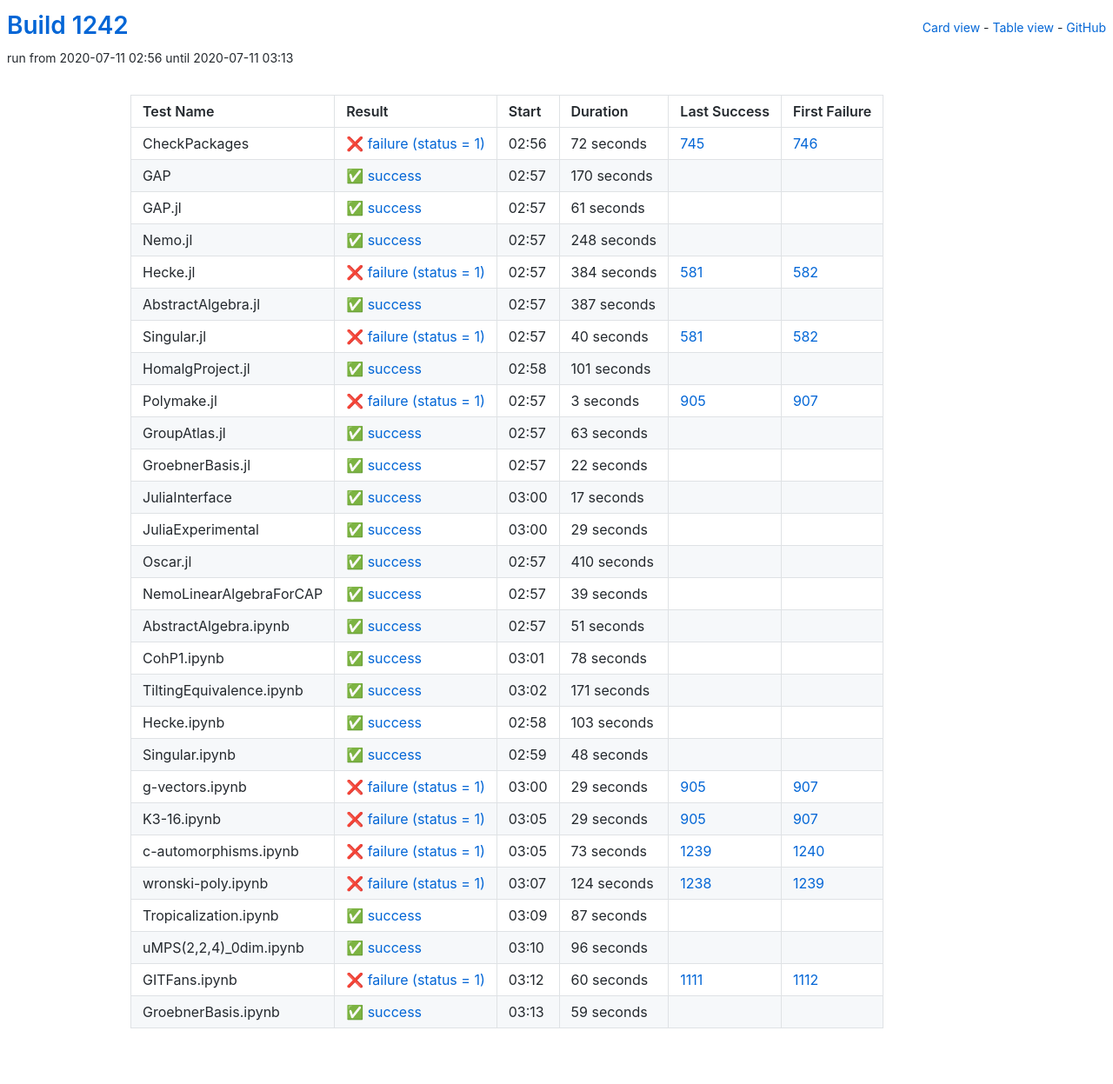
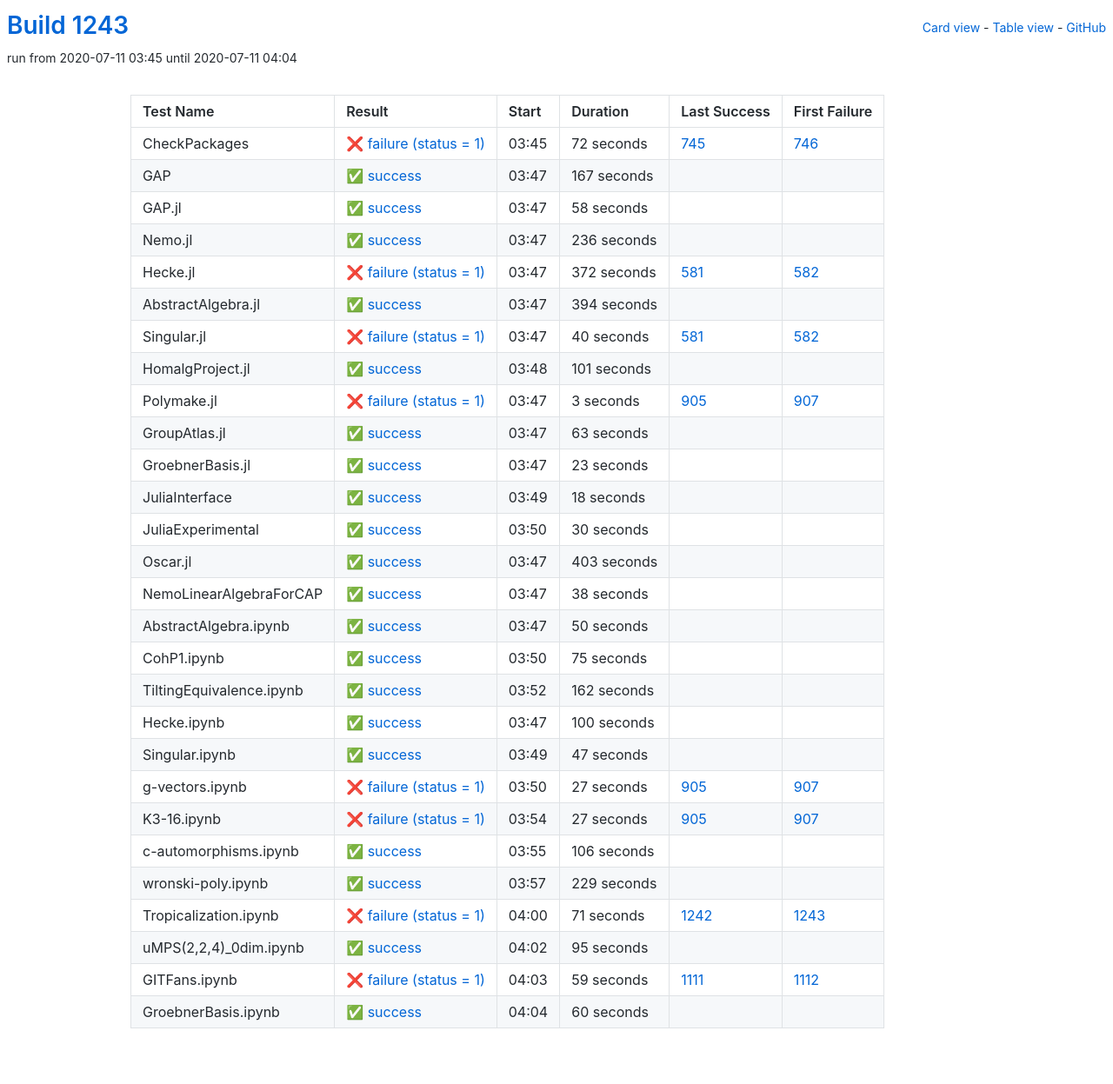
Before and after one commit to oscar-system/oscar-ci-status-1.4, a Jekyll site: the page built from table.html, in a window 1280 px wide. Shown: the whole page at 87% size. Built offline with Jekyll 4.4.1, drawn with Linux system fonts in a browser that asks for light colours.

Commit message:
Build #1243

```diff
--- a/_data/ci.yml
+++ b/_data/ci.yml
@@ -1,6 +1,6 @@
 ---
-build: 1242
-build_url: https://oscarci.mathematik.uni-kl.de/job/oscar-julia-1.4/1242/
+build: 1243
+build_url: https://oscarci.mathematik.uni-kl.de/job/oscar-julia-1.4/1243/
 job: oscar-julia-1.4
 organization: oscar-system
 repo: oscar-ci-status-1.4
@@ -8,8 +8,8 @@ repourl: https://github.com/oscar-system/oscar-ci-status-1.4
 tests:
 - name: CheckPackages
   id: checkpackages
-  log: https://oscarci.mathematik.uni-kl.de/job/oscar-julia-1.4/1242/artifact/logs/build-1242/CheckPackages.log
-  start: 2020-07-11 02:56
+  log: https://oscarci.mathematik.uni-kl.de/job/oscar-julia-1.4/1243/artifact/logs/build-1243/CheckPackages.log
+  start: 2020-07-11 03:45
   success: false
   exitcode: 1
   status: failure
@@ -20,68 +20,68 @@ tests:
   first_failure_url: https://oscarci.mathematik.uni-kl.de/job/oscar-julia-1.4/746/
 - name: GAP
   id: gap
-  log: https://oscarci.mathematik.uni-kl.de/job/oscar-julia-1.4/1242/artifact/logs/build-1242/GAP.log
-  start: 2020-07-11 02:57
+  log: https://oscarci.mathematik.uni-kl.de/job/oscar-julia-1.4/1243/artifact/logs/build-1243/GAP.log
+  start: 2020-07-11 03:47
   success: true
   exitcode: 0
   status: success
-  duration: 170
+  duration: 167
   last_success: false
   last_success_url:
   first_failure: false
   first_failure_url:
 - name: GAP.jl
   id: gap-jl
-  log: https://oscarci.mathematik.uni-kl.de/job/oscar-julia-1.4/1242/artifact/logs/build-1242/GAP.jl.log
-  start: 2020-07-11 02:57
+  log: https://oscarci.mathematik.uni-kl.de/job/oscar-julia-1.4/1243/artifact/logs/build-1243/GAP.jl.log
+  start: 2020-07-11 03:47
   success: true
   exitcode: 0
   status: success
-  duration: 61
+  duration: 58
   last_success: false
   last_success_url:
   first_failure: false
   first_failure_url:
 - name: Nemo.jl
   id: nemo-jl
-  log: https://oscarci.mathematik.uni-kl.de/job/oscar-julia-1.4/1242/artifact/logs/build-1242/Nemo.jl.log
-  start: 2020-07-11 02:57
+  log: https://oscarci.mathematik.uni-kl.de/job/oscar-julia-1.4/1243/artifact/logs/build-1243/Nemo.jl.log
+  start: 2020-07-11 03:47
   success: true
   exitcode: 0
   status: success
-  duration: 248
+  duration: 236
   last_success: false
   last_success_url:
   first_failure: false
   first_failure_url:
 - name: Hecke.jl
   id: hecke-jl
-  log: https://oscarci.mathematik.uni-kl.de/job/oscar-julia-1.4/1242/artifact/logs/build-1242/Hecke.jl.log
-  start: 2020-07-11 02:57
+  log: https://oscarci.mathematik.uni-kl.de/job/oscar-julia-1.4/1243/artifact/logs/build-1243/Hecke.jl.log
+  start: 2020-07-11 03:47
   success: false
   exitcode: 1
   status: failure
-  duration: 384
+  duration: 372
   last_success: 581
   last_success_url: https://oscarci.mathematik.uni-kl.de/job/oscar-julia-1.4/581/
   first_failure: 582
   first_failure_url: https://oscarci.mathematik.uni-kl.de/job/oscar-julia-1.4/582/
 - name: AbstractAlgebra.jl
   id: abstractalgebra-jl
-  log: https://oscarci.mathematik.uni-kl.de/job/oscar-julia-1.4/1242/artifact/logs/build-1242/AbstractAlgebra.jl.log
-  start: 2020-07-11 02:57
+  log: https://oscarci.mathematik.uni-kl.de/job/oscar-julia-1.4/1243/artifact/logs/build-1243/AbstractAlgebra.jl.log
+  start: 2020-07-11 03:47
   success: true
   exitcode: 0
   status: success
-  duration: 387
+  duration: 394
   last_success: false
   last_success_url:
   first_failure: false
   first_failure_url:
 - name: Singular.jl
   id: singular-jl
-  log: https://oscarci.mathematik.uni-kl.de/job/oscar-julia-1.4/1242/artifact/logs/build-1242/Singular.jl.log
-  start: 2020-07-11 02:57
+  log: https://oscarci.mathematik.uni-kl.de/job/oscar-julia-1.4/1243/artifact/logs/build-1243/Singular.jl.log
+  start: 2020-07-11 03:47
   success: false
   exitcode: 1
   status: failure
@@ -92,8 +92,8 @@ tests:
   first_failure_url: https://oscarci.mathematik.uni-kl.de/job/oscar-julia-1.4/582/
 - name: HomalgProject.jl
   id: homalgproject-jl
-  log: https://oscarci.mathematik.uni-kl.de/job/oscar-julia-1.4/1242/artifact/logs/build-1242/HomalgProject.jl.log
-  start: 2020-07-11 02:58
+  log: https://oscarci.mathematik.uni-kl.de/job/oscar-julia-1.4/1243/artifact/logs/build-1243/HomalgProject.jl.log
+  start: 2020-07-11 03:48
   success: true
   exitcode: 0
   status: success
@@ -104,8 +104,8 @@ tests:
   first_failure_url:
 - name: Polymake.jl
   id: polymake-jl
-  log: https://oscarci.mathematik.uni-kl.de/job/oscar-julia-1.4/1242/artifact/logs/build-1242/Polymake.jl.log
-  start: 2020-07-11 02:57
+  log: https://oscarci.mathematik.uni-kl.de/job/oscar-julia-1.4/1243/artifact/logs/build-1243/Polymake.jl.log
+  start: 2020-07-11 03:47
   success: false
   exitcode: 1
   status: failure
@@ -116,8 +116,8 @@ tests:
   first_failure_url: https://oscarci.mathematik.uni-kl.de/job/oscar-julia-1.4/907/
 - name: GroupAtlas.jl
   id: groupatlas-jl
-  log: https://oscarci.mathematik.uni-kl.de/job/oscar-julia-1.4/1242/artifact/logs/build-1242/GroupAtlas.jl.log
-  start: 2020-07-11 02:57
+  log: https://oscarci.mathematik.uni-kl.de/job/oscar-julia-1.4/1243/artifact/logs/build-1243/GroupAtlas.jl.log
+  start: 2020-07-11 03:47
   success: true
   exitcode: 0
   status: success
@@ -128,216 +128,216 @@ tests:
   first_failure_url:
 - name: GroebnerBasis.jl
   id: groebnerbasis-jl
-  log: https://oscarci.mathematik.uni-kl.de/job/oscar-julia-1.4/1242/artifact/logs/build-1242/GroebnerBasis.jl.log
-  start: 2020-07-11 02:57
+  log: https://oscarci.mathematik.uni-kl.de/job/oscar-julia-1.4/1243/artifact/logs/build-1243/GroebnerBasis.jl.log
+  start: 2020-07-11 03:47
   success: true
   exitcode: 0
   status: success
-  duration: 22
+  duration: 23
   last_success: false
   last_success_url:
   first_failure: false
   first_failure_url:
 - name: JuliaInterface
   id: juliainterface
-  log: https://oscarci.mathematik.uni-kl.de/job/oscar-julia-1.4/1242/artifact/logs/build-1242/JuliaInterface.log
-  start: 2020-07-11 03:00
+  log: https://oscarci.mathematik.uni-kl.de/job/oscar-julia-1.4/1243/artifact/logs/build-1243/JuliaInterface.log
+  start: 2020-07-11 03:49
   success: true
   exitcode: 0
   status: success
-  duration: 17
+  duration: 18
   last_success: false
   last_success_url:
   first_failure: false
   first_failure_url:
 - name: JuliaExperimental
   id: juliaexperimental
-  log: https://oscarci.mathematik.uni-kl.de/job/oscar-julia-1.4/1242/artifact/logs/build-1242/JuliaExperimental.log
-  start: 2020-07-11 03:00
+  log: https://oscarci.mathematik.uni-kl.de/job/oscar-julia-1.4/1243/artifact/logs/build-1243/JuliaExperimental.log
+  start: 2020-07-11 03:50
   success: true
   exitcode: 0
   status: success
-  duration: 29
+  duration: 30
   last_success: false
   last_success_url:
   first_failure: false
   first_failure_url:
 - name: Oscar.jl
   id: oscar-jl
-  log: https://oscarci.mathematik.uni-kl.de/job/oscar-julia-1.4/1242/artifact/logs/build-1242/Oscar.jl.log
-  start: 2020-07-11 02:57
+  log: https://oscarci.mathematik.uni-kl.de/job/oscar-julia-1.4/1243/artifact/logs/build-1243/Oscar.jl.log
+  start: 2020-07-11 03:47
   success: true
   exitcode: 0
   status: success
-  duration: 410
+  duration: 403
   last_success: false
   last_success_url:
   first_failure: false
   first_failure_url:
 - name: NemoLinearAlgebraForCAP
   id: nemolinearalgebraforcap
-  log: https://oscarci.mathematik.uni-kl.de/job/oscar-julia-1.4/1242/artifact/logs/build-1242/NemoLinearAlgebraForCAP.log
-  start: 2020-07-11 02:57
+  log: https://oscarci.mathematik.uni-kl.de/job/oscar-julia-1.4/1243/artifact/logs/build-1243/NemoLinearAlgebraForCAP.log
+  start: 2020-07-11 03:47
   success: true
   exitcode: 0
   status: success
-  duration: 39
+  duration: 38
   last_success: false
   last_success_url:
   first_failure: false
   first_failure_url:
 - name: AbstractAlgebra.ipynb
   id: abstractalgebra-ipynb
-  log: https://oscarci.mathematik.uni-kl.de/job/oscar-julia-1.4/1242/artifact/logs/build-1242/AbstractAlgebra.ipynb.log
-  start: 2020-07-11 02:57
+  log: https://oscarci.mathematik.uni-kl.de/job/oscar-julia-1.4/1243/artifact/logs/build-1243/AbstractAlgebra.ipynb.log
+  start: 2020-07-11 03:47
   success: true
   exitcode: 0
   status: success
-  duration: 51
+  duration: 50
   last_success: false
   last_success_url:
   first_failure: false
   first_failure_url:
 - name: CohP1.ipynb
   id: cohp1-ipynb
-  log: https://oscarci.mathematik.uni-kl.de/job/oscar-julia-1.4/1242/artifact/logs/build-1242/CohP1.ipynb.log
-  start: 2020-07-11 03:01
+  log: https://oscarci.mathematik.uni-kl.de/job/oscar-julia-1.4/1243/artifact/logs/build-1243/CohP1.ipynb.log
+  start: 2020-07-11 03:50
   success: true
   exitcode: 0
   status: success
-  duration: 78
+  duration: 75
   last_success: false
   last_success_url:
   first_failure: false
   first_failure_url:
 - name: TiltingEquivalence.ipynb
   id: tiltingequivalence-ipynb
-  log: https://oscarci.mathematik.uni-kl.de/job/oscar-julia-1.4/1242/artifact/logs/build-1242/TiltingEquivalence.ipynb.log
-  start: 2020-07-11 03:02
+  log: https://oscarci.mathematik.uni-kl.de/job/oscar-julia-1.4/1243/artifact/logs/build-1243/TiltingEquivalence.ipynb.log
+  start: 2020-07-11 03:52
   success: true
   exitcode: 0
   status: success
-  duration: 171
+  duration: 162
   last_success: false
   last_success_url:
   first_failure: false
   first_failure_url:
 - name: Hecke.ipynb
   id: hecke-ipynb
-  log: https://oscarci.mathematik.uni-kl.de/job/oscar-julia-1.4/1242/artifact/logs/build-1242/Hecke.ipynb.log
-  start: 2020-07-11 02:58
+  log: https://oscarci.mathematik.uni-kl.de/job/oscar-julia-1.4/1243/artifact/logs/build-1243/Hecke.ipynb.log
+  start: 2020-07-11 03:47
   success: true
   exitcode: 0
   status: success
-  duration: 103
+  duration: 100
   last_success: false
   last_success_url:
   first_failure: false
   first_failure_url:
 - name: Singular.ipynb
   id: singular-ipynb
-  log: https://oscarci.mathematik.uni-kl.de/job/oscar-julia-1.4/1242/artifact/logs/build-1242/Singular.ipynb.log
-  start: 2020-07-11 02:59
+  log: https://oscarci.mathematik.uni-kl.de/job/oscar-julia-1.4/1243/artifact/logs/build-1243/Singular.ipynb.log
+  start: 2020-07-11 03:49
   success: true
   exitcode: 0
   status: success
-  duration: 48
+  duration: 47
   last_success: false
   last_success_url:
   first_failure: false
   first_failure_url:
 - name: g-vectors.ipynb
   id: g-vectors-ipynb
-  log: https://oscarci.mathematik.uni-kl.de/job/oscar-julia-1.4/1242/artifact/logs/build-1242/g-vectors.ipynb.log
-  start: 2020-07-11 03:00
+  log: https://oscarci.mathematik.uni-kl.de/job/oscar-julia-1.4/1243/artifact/logs/build-1243/g-vectors.ipynb.log
+  start: 2020-07-11 03:50
   success: false
   exitcode: 1
   status: failure
-  duration: 29
+  duration: 27
   last_success: 905
   last_success_url: https://oscarci.mathematik.uni-kl.de/job/oscar-julia-1.4/905/
   first_failure: 907
   first_failure_url: https://oscarci.mathematik.uni-kl.de/job/oscar-julia-1.4/907/
 - name: K3-16.ipynb
   id: k3-16-ipynb
-  log: https://oscarci.mathematik.uni-kl.de/job/oscar-julia-1.4/1242/artifact/logs/build-1242/K3-16.ipynb.log
-  start: 2020-07-11 03:05
+  log: https://oscarci.mathematik.uni-kl.de/job/oscar-julia-1.4/1243/artifact/logs/build-1243/K3-16.ipynb.log
+  start: 2020-07-11 03:54
   success: false
   exitcode: 1
   status: failure
-  duration: 29
+  duration: 27
   last_success: 905
   last_success_url: https://oscarci.mathematik.uni-kl.de/job/oscar-julia-1.4/905/
   first_failure: 907
   first_failure_url: https://oscarci.mathematik.uni-kl.de/job/oscar-julia-1.4/907/
 - name: c-automorphisms.ipynb
   id: c-automorphisms-ipynb
-  log: https://oscarci.mathematik.uni-kl.de/job/oscar-julia-1.4/1242/artifact/logs/build-1242/c-automorphisms.ipynb.log
-  start: 2020-07-11 03:05
-  success: false
-  exitcode: 1
-  status: failure
-  duration: 73
-  last_success: 1239
-  last_success_url: https://oscarci.mathematik.uni-kl.de/job/oscar-julia-1.4/1239/
-  first_failure: 1240
-  first_failure_url: https://oscarci.mathematik.uni-kl.de/job/oscar-julia-1.4/1240/
-- name: wronski-poly.ipynb
-  id: wronski-poly-ipynb
-  log: https://oscarci.mathematik.uni-kl.de/job/oscar-julia-1.4/1242/artifact/logs/build-1242/wronski-poly.ipynb.log
-  start: 2020-07-11 03:07
-  success: false
-  exitcode: 1
-  status: failure
-  duration: 124
-  last_success: 1238
-  last_success_url: https://oscarci.mathematik.uni-kl.de/job/oscar-julia-1.4/1238/
-  first_failure: 1239
-  first_failure_url: https://oscarci.mathematik.uni-kl.de/job/oscar-julia-1.4/1239/
-- name: Tropicalization.ipynb
-  id: tropicalization-ipynb
-  log: https://oscarci.mathematik.uni-kl.de/job/oscar-julia-1.4/1242/artifact/logs/build-1242/Tropicalization.ipynb.log
-  start: 2020-07-11 03:09
+  log: https://oscarci.mathematik.uni-kl.de/job/oscar-julia-1.4/1243/artifact/logs/build-1243/c-automorphisms.ipynb.log
+  start: 2020-07-11 03:55
   success: true
   exitcode: 0
   status: success
-  duration: 87
+  duration: 106
   last_success: false
   last_success_url:
   first_failure: false
   first_failure_url:
-- name: uMPS(2,2,4)_0dim.ipynb
-  id: umps-2-2-4-0dim-ipynb
-  log: https://oscarci.mathematik.uni-kl.de/job/oscar-julia-1.4/1242/artifact/logs/build-1242/uMPS-2-2-4-_0dim.ipynb.log
-  start: 2020-07-11 03:10
+- name: wronski-poly.ipynb
+  id: wronski-poly-ipynb
+  log: https://oscarci.mathematik.uni-kl.de/job/oscar-julia-1.4/1243/artifact/logs/build-1243/wronski-poly.ipynb.log
+  start: 2020-07-11 03:57
   success: true
   exitcode: 0
   status: success
-  duration: 96
+  duration: 229
+  last_success: false
+  last_success_url:
+  first_failure: false
+  first_failure_url:
+- name: Tropicalization.ipynb
+  id: tropicalization-ipynb
+  log: https://oscarci.mathematik.uni-kl.de/job/oscar-julia-1.4/1243/artifact/logs/build-1243/Tropicalization.ipynb.log
+  start: 2020-07-11 04:00
+  success: false
+  exitcode: 1
+  status: failure
+  duration: 71
+  last_success: 1242
+  last_success_url: https://oscarci.mathematik.uni-kl.de/job/oscar-julia-1.4/1242/
+  first_failure: 1243
+  first_failure_url: https://oscarci.mathematik.uni-kl.de/job/oscar-julia-1.4/1243/
+- name: uMPS(2,2,4)_0dim.ipynb
+  id: umps-2-2-4-0dim-ipynb
+  log: https://oscarci.mathematik.uni-kl.de/job/oscar-julia-1.4/1243/artifact/logs/build-1243/uMPS-2-2-4-_0dim.ipynb.log
+  start: 2020-07-11 04:02
+  success: true
+  exitcode: 0
+  status: success
+  duration: 95
   last_success: false
   last_success_url:
   first_failure: false
   first_failure_url:
 - name: GITFans.ipynb
   id: gitfans-ipynb
-  log: https://oscarci.mathematik.uni-kl.de/job/oscar-julia-1.4/1242/artifact/logs/build-1242/GITFans.ipynb.log
-  start: 2020-07-11 03:12
+  log: https://oscarci.mathematik.uni-kl.de/job/oscar-julia-1.4/1243/artifact/logs/build-1243/GITFans.ipynb.log
+  start: 2020-07-11 04:03
   success: false
   exitcode: 1
   status: failure
-  duration: 60
+  duration: 59
   last_success: 1111
   last_success_url: https://oscarci.mathematik.uni-kl.de/job/oscar-julia-1.4/1111/
   first_failure: 1112
   first_failure_url: https://oscarci.mathematik.uni-kl.de/job/oscar-julia-1.4/1112/
 - name: GroebnerBasis.ipynb
   id: groebnerbasis-ipynb
-  log: https://oscarci.mathematik.uni-kl.de/job/oscar-julia-1.4/1242/artifact/logs/build-1242/GroebnerBasis.ipynb.log
-  start: 2020-07-11 03:13
+  log: https://oscarci.mathematik.uni-kl.de/job/oscar-julia-1.4/1243/artifact/logs/build-1243/GroebnerBasis.ipynb.log
+  start: 2020-07-11 04:04
   success: true
   exitcode: 0
   status: success
-  duration: 59
+  duration: 60
   last_success: false
   last_success_url:
   first_failure: false
```
Also changed, not shown: README.md.
